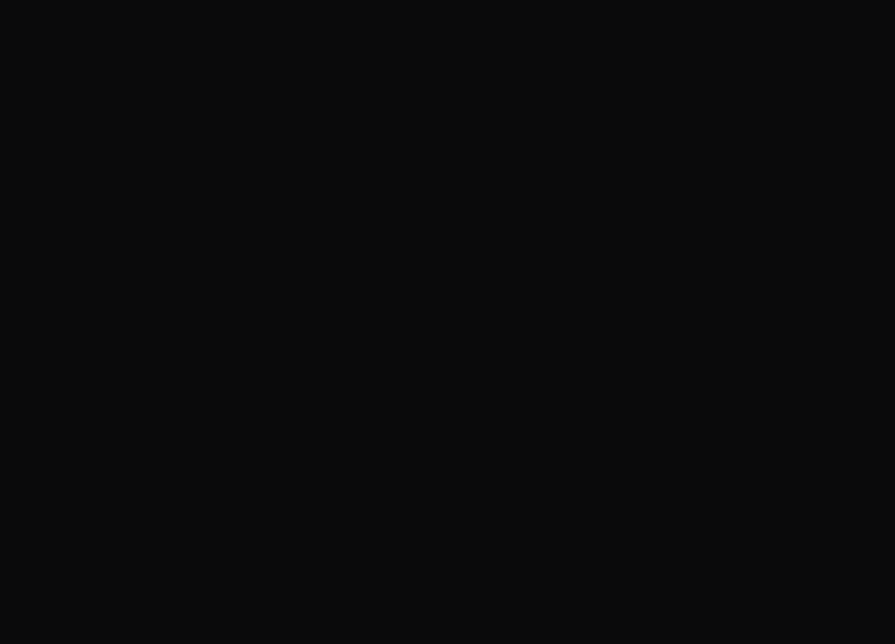
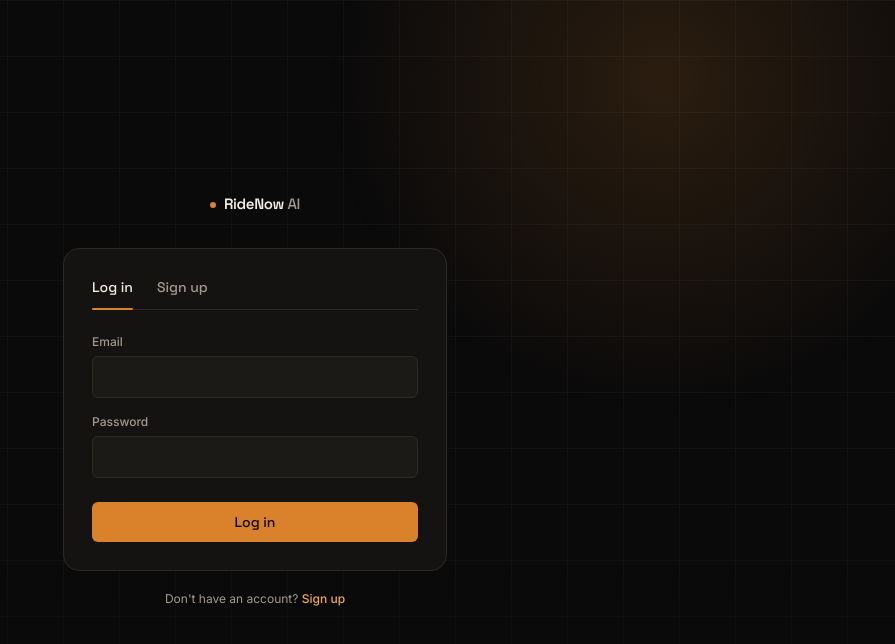
Before and after one commit to Aastha-lilhore/RideNowAI, a React (Vite) app in the folder frontend/: page /auth in a window 1280 px wide. Before the commit this address had no page. Shown: the top 644 px of the page, without its empty margins (385-1280 px from the left). Built offline with nearby package versions, Linux system fonts and the light colour scheme.

Commit message:
feat(frontend): add auth screen and dashboard placeholder

```diff
--- a/frontend/src/components/Button.jsx
+++ b/frontend/src/components/Button.jsx
@@ -1,6 +1,12 @@
+import { Link } from 'react-router-dom'
+
 /**
  * Midnight Amber button styling: one restrained copper accent (no rainbow
  * gradient), used with intent on the primary action only.
+ *
+ * Polymorphic: pass `to` to render a router Link styled identically to a
+ * button (for real navigation, e.g. hero CTAs -> /auth), otherwise it
+ * renders a plain <button> for in-page actions / form submits.
  */
 const VARIANT_CLASSES = {
   primary:
@@ -9,14 +15,21 @@
     'border border-border-default text-text-primary hover:border-accent-amber/60 hover:-translate-y-0.5 hover:bg-bg-card-alt/60 active:translate-y-0 active:bg-bg-card-alt focus-visible:outline-border-default',
 }
 
-function Button({ variant = 'primary', className = '', children, ...rest }) {
+function Button({ variant = 'primary', className = '', to, children, ...rest }) {
+  const classes = `inline-flex items-center justify-center rounded-md px-5 py-2.5 font-display text-sm font-medium
+    transition-all duration-200 ease-out focus-visible:outline focus-visible:outline-2 focus-visible:outline-offset-2
+    ${VARIANT_CLASSES[variant]} ${className}`
+
+  if (to) {
+    return (
+      <Link to={to} className={classes} {...rest}>
+        {children}
+      </Link>
+    )
+  }
+
   return (
-    <button
-      className={`inline-flex items-center justify-center rounded-md px-5 py-2.5 font-display text-sm font-medium
-        transition-all duration-200 ease-out focus-visible:outline focus-visible:outline-2 focus-visible:outline-offset-2
-        ${VARIANT_CLASSES[variant]} ${className}`}
-      {...rest}
-    >
+    <button className={classes} {...rest}>
       {children}
     </button>
   )
--- /dev/null
+++ b/frontend/src/components/TextField.jsx
@@ -0,0 +1,22 @@
+/**
+ * Reusable labeled input — consistent form styling across the app
+ * (auth now, later screens reuse this rather than each rolling their own).
+ */
+function TextField({ label, id, error, className = '', ...rest }) {
+  return (
+    <div className={className}>
+      <label htmlFor={id} className="mb-1.5 block text-xs font-medium text-text-secondary">
+        {label}
+      </label>
+      <input
+        id={id}
+        className="w-full rounded-md border border-border-default bg-bg-card-alt px-3.5 py-2.5 text-sm text-text-primary
+          placeholder:text-text-secondary/60 focus:border-accent-amber focus:outline-none"
+        {...rest}
+      />
+      {error && <p className="mt-1.5 text-xs text-danger-DEFAULT">{error}</p>}
+    </div>
+  )
+}
+
+export default TextField
--- /dev/null
+++ b/frontend/src/pages/AuthPage.jsx
@@ -0,0 +1,139 @@
+import { useState } from 'react'
+import { useNavigate, useSearchParams, Link } from 'react-router-dom'
+import Button from '../components/Button.jsx'
+import TextField from '../components/TextField.jsx'
+import { login, register } from '../services/authService.js'
+
+/**
+ * Auth screen — Landing -> Auth -> Dashboard per docs/PROJECT_MEMORY.md.
+ * Single screen with a tab switch rather than two routes, since login and
+ * signup share the same layout and most of the same fields.
+ * Uses the mock authService (see that file) until the real backend exists;
+ * the request/response shape already matches docs/API_CONTRACT.md.
+ */
+function AuthPage() {
+  const [searchParams] = useSearchParams()
+  const initialTab = searchParams.get('tab') === 'signup' ? 'signup' : 'login'
+  const [tab, setTab] = useState(initialTab)
+
+  const [form, setForm] = useState({ name: '', email: '', phone: '', password: '' })
+  const [error, setError] = useState('')
+  const [submitting, setSubmitting] = useState(false)
+  const navigate = useNavigate()
+
+  function updateField(field) {
+    return (e) => setForm((prev) => ({ ...prev, [field]: e.target.value }))
+  }
+
+  async function handleSubmit(e) {
+    e.preventDefault()
+    setError('')
+    setSubmitting(true)
+    try {
+      const action = tab === 'signup' ? register : login
+      const { user } = await action(form)
+      navigate('/dashboard', { state: { name: user.name } })
+    } catch (err) {
+      setError(err?.error || 'Something went wrong. Please try again.')
+    } finally {
+      setSubmitting(false)
+    }
+  }
+
+  return (
+    <div className="bg-hero-glow flex min-h-screen items-center justify-center px-6 py-16">
+      <div className="w-full max-w-sm">
+        <Link to="/" className="mb-8 flex items-center justify-center gap-2">
+          <span className="h-1.5 w-1.5 rounded-full bg-accent-amber" />
+          <span className="font-display text-[15px] font-semibold tracking-tight text-text-primary">
+            RideNow <span className="text-text-secondary font-normal">AI</span>
+          </span>
+        </Link>
+
+        <div className="rounded-2xl border border-border-default bg-bg-card p-7">
+          <div className="mb-6 flex gap-6 border-b border-border-default">
+            {['login', 'signup'].map((key) => (
+              <button
+                key={key}
+                type="button"
+                onClick={() => setTab(key)}
+                className={`relative pb-3 font-display text-sm font-medium transition-colors ${
+                  tab === key ? 'text-text-primary' : 'text-text-secondary hover:text-text-primary'
+                }`}
+              >
+                {key === 'login' ? 'Log in' : 'Sign up'}
+                {tab === key && (
+                  <span className="absolute inset-x-0 -bottom-px h-0.5 rounded-full bg-accent-amber" />
+                )}
+              </button>
+            ))}
+          </div>
+
+          <form onSubmit={handleSubmit} className="flex flex-col gap-4">
+            {tab === 'signup' && (
+              <TextField
+                id="name"
+                label="Full name"
+                type="text"
+                autoComplete="name"
+                value={form.name}
+                onChange={updateField('name')}
+                required
+              />
+            )}
+
+            <TextField
+              id="email"
+              label="Email"
+              type="email"
+              autoComplete="email"
+              value={form.email}
+              onChange={updateField('email')}
+              required
+            />
+
+            {tab === 'signup' && (
+              <TextField
+                id="phone"
+                label="Phone number"
+                type="tel"
+                autoComplete="tel"
+                value={form.phone}
+                onChange={updateField('phone')}
+              />
+            )}
+
+            <TextField
+              id="password"
+              label="Password"
+              type="password"
+              autoComplete={tab === 'signup' ? 'new-password' : 'current-password'}
+              value={form.password}
+              onChange={updateField('password')}
+              required
+            />
+
+            {error && <p className="text-xs text-danger-DEFAULT">{error}</p>}
+
+            <Button type="submit" className="mt-2 w-full" disabled={submitting}>
+              {submitting ? 'Please wait…' : tab === 'signup' ? 'Create account' : 'Log in'}
+            </Button>
+          </form>
+        </div>
+
+        <p className="mt-5 text-center text-xs text-text-secondary">
+          {tab === 'login' ? "Don't have an account? " : 'Already have an account? '}
+          <button
+            type="button"
+            onClick={() => setTab(tab === 'login' ? 'signup' : 'login')}
+            className="font-medium text-accent-amber-light hover:underline"
+          >
+            {tab === 'login' ? 'Sign up' : 'Log in'}
+          </button>
+        </p>
+      </div>
+    </div>
+  )
+}
+
+export default AuthPage
--- /dev/null
+++ b/frontend/src/pages/DashboardPage.jsx
@@ -0,0 +1,29 @@
+import { useLocation } from 'react-router-dom'
+
+/**
+ * Placeholder for screen 3 (Home Dashboard) in docs/PROJECT_MEMORY.md's
+ * journey. Confirms the Landing -> Auth -> Dashboard flow works end to end;
+ * the real dashboard (ride search entry, recent rides, safety mode toggle)
+ * is the next build step.
+ */
+function DashboardPage() {
+  const location = useLocation()
+  const name = location.state?.name
+
+  return (
+    <main className="flex min-h-screen flex-col items-center justify-center gap-3 px-6 text-center">
+      <span className="rounded-full border border-border-default bg-bg-card px-4 py-1 text-xs text-accent-amber-light">
+        Auth flow OK
+      </span>
+      <h1 className="font-display text-2xl font-semibold text-text-primary">
+        {name ? `Welcome, ${name}` : 'Welcome'}
+      </h1>
+      <p className="max-w-sm text-sm text-text-secondary">
+        You're signed in. The real Home Dashboard (ride search, recent rides,
+        safety mode) is the next screen to build.
+      </p>
+    </main>
+  )
+}
+
+export default DashboardPage
--- a/frontend/src/pages/LandingPage.jsx
+++ b/frontend/src/pages/LandingPage.jsx
@@ -41,8 +41,10 @@
             className="animate-fade-in-up mt-8 flex flex-col gap-3 sm:flex-row sm:justify-center md:justify-start"
             style={{ animationDelay: '240ms' }}
           >
-            <Button>Find a Ride</Button>
-            <Button variant="secondary">Compare Rides</Button>
+            <Button to="/auth?tab=signup">Find a Ride</Button>
+            <Button variant="secondary" to="/auth?tab=signup">
+              Compare Rides
+            </Button>
           </div>
         </div>
 
--- a/frontend/src/routes/AppRoutes.jsx
+++ b/frontend/src/routes/AppRoutes.jsx
@@ -1,5 +1,7 @@
 import { Routes, Route } from 'react-router-dom'
 import LandingPage from '../pages/LandingPage.jsx'
+import AuthPage from '../pages/AuthPage.jsx'
+import DashboardPage from '../pages/DashboardPage.jsx'
 
 /**
  * Central route table for RideNow AI.
@@ -11,6 +13,8 @@
   return (
     <Routes>
       <Route path="/" element={<LandingPage />} />
+      <Route path="/auth" element={<AuthPage />} />
+      <Route path="/dashboard" element={<DashboardPage />} />
     </Routes>
   )
 }
--- /dev/null
+++ b/frontend/src/services/authService.js
@@ -0,0 +1,50 @@
+/**
+ * Auth service layer (docs/API_CONTRACT.md -> ### Auth).
+ *
+ * PLACEHOLDER: the backend isn't ready yet, so these functions resolve
+ * with mock data instead of calling the real endpoints. The request/response
+ * shape matches the contract exactly:
+ *   POST /api/auth/register  { name, email, phone, password, gender } -> { user, token }
+ *   POST /api/auth/login     { email, password }                     -> { user, token } | { error }
+ * so swapping the mock body for a real axios call is a change inside this
+ * file only — nothing that imports these functions needs to change.
+ */
+
+const MOCK_DELAY_MS = 600
+
+function mockUser({ name, email, phone, gender }) {
+  return {
+    id: 'mock-user-1',
+    name: name || 'Demo User',
+    email,
+    phone: phone || '',
+    gender: gender || '',
+    profile_photo: null,
+    safety_mode: false,
+    created_at: new Date().toISOString(),
+  }
+}
+
+export function register({ name, email, phone, password, gender }) {
+  return new Promise((resolve, reject) => {
+    setTimeout(() => {
+      if (!name || !email || !password) {
+        reject({ error: 'Name, email and password are required.' })
+        return
+      }
+      resolve({ user: mockUser({ name, email, phone, gender }), token: 'mock-token' })
+    }, MOCK_DELAY_MS)
+  })
+}
+
+export function login({ email, password }) {
+  return new Promise((resolve, reject) => {
+    setTimeout(() => {
+      if (!email || !password) {
+        reject({ error: 'Email and password are required.' })
+        return
+      }
+      resolve({ user: mockUser({ name: 'Demo User', email }), token: 'mock-token' })
+    }, MOCK_DELAY_MS)
+  })
+}
```
Also changed, not shown: frontend/src/layouts/MarketingNav.jsx (+13 -8 lines).
